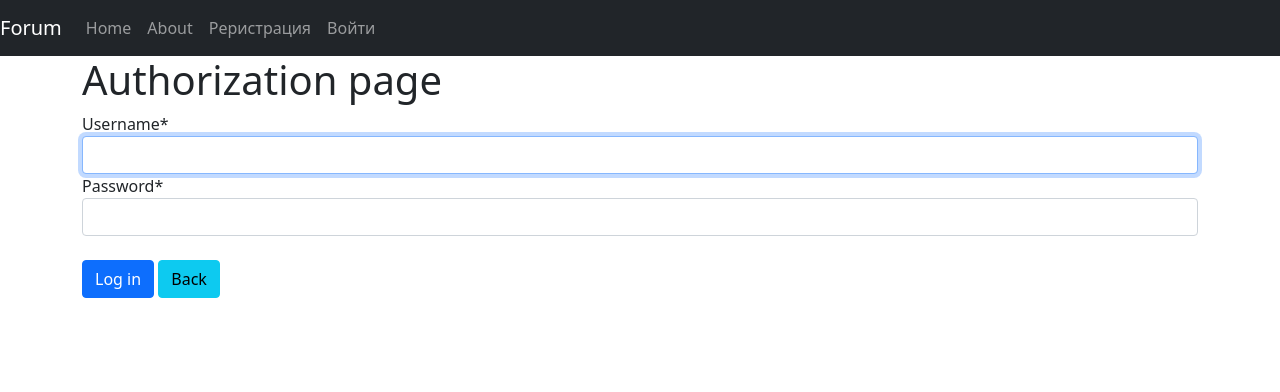
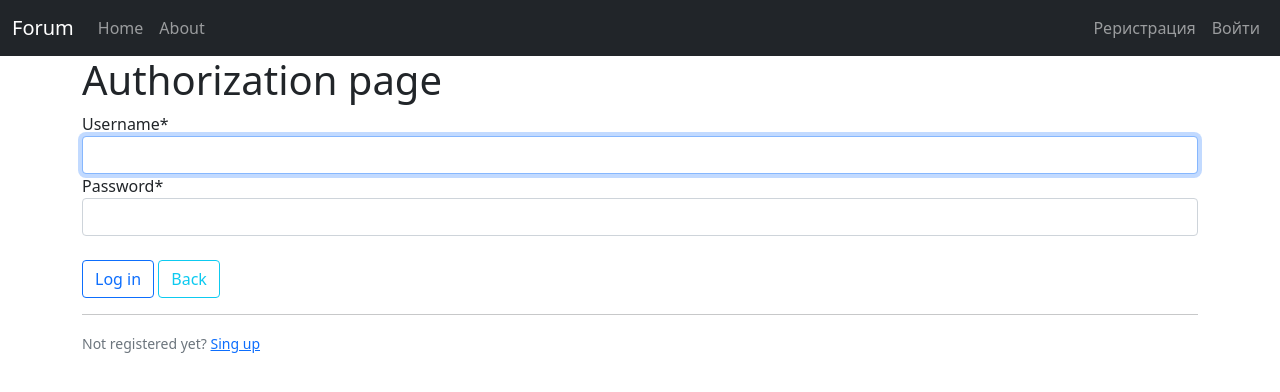
Before and after one commit to OYShestakov/forum_project_django_api, a Django app: page /login/ in a window 1280 px wide. Shown: the top 392 px of the page. Run offline with Django 3.2, Linux system fonts and the light colour scheme; some libraries are stand-ins or nearby versions.

Commit message:
save chenges

```diff
--- a/forum_prj/settings.py
+++ b/forum_prj/settings.py
@@ -140,6 +140,6 @@ MEDIA_URL = '/media/'
 MEDIA_ROOT = os.path.join(BASE_DIR, 'media')
 
 LOGIN_REDIRECT_URL = 'index'
-LOGOUT_REDIRECT_URL = 'index'
+LOGIN_URL = 'login'
 
 CRISPY_TEMPLATE_PACK = 'bootstrap4'
--- a/service/urls.py
+++ b/service/urls.py
@@ -6,7 +6,7 @@ urlpatterns = [
     # path('', include('django.contrib.auth.urls')),
     path('register', views.RegisterForm.as_view(), name='register'),
     path('login/', auth_views.LoginView.as_view(template_name='login.html'), name='login'),
-    path('logout/', auth_views.LogoutView.as_view(), name='logout'),
+    path('logout/', auth_views.LogoutView.as_view(template_name='logout.html'), name='logout'),
     path('', views.PostsView.as_view(), name='index'),
     path('post/<int:pk>', views.DetailPostView.as_view(), name='detail_post'),
     path('create_post', views.CreatePostView.as_view(), name='create_post'),
--- a/templates/about.html
+++ b/templates/about.html
@@ -2,4 +2,5 @@
 
 {% block content %}
     <h1>About</h1>
+    <p>{{ user.username }}</p>
 {% endblock %}
--- a/templates/create_post.html
+++ b/templates/create_post.html
@@ -5,7 +5,7 @@
     <form method="post" enctype="multipart/form-data">
         {% csrf_token %}
         {{ form.as_p }}
-        <button class="btn btn-primary">Create New Post</button>
-        <a class="btn btn-info" href="{% url 'index' %}">Back</a>
+        <button class="btn btn-outline-primary">Create New Post</button>
+        <a class="btn btn-outline-info" href="{% url 'index' %}">Back</a>
     </form>
 {% endblock %}
--- a/templates/index.html
+++ b/templates/index.html
@@ -31,8 +31,8 @@
                       <td> <a href="{% url 'detail_post' post.pk %}">{{ post.title }}</a></td>
                       <td>{{ post.description }}</td>
                       <th scope="row">{{ post.created_at }}</th>
-                      <td><a href="{% url 'update_post' post.pk %}" class="btn btn-primary">Edit</a></td>
-                      <td><a href="{% url 'delete_post' post.pk %}" class="btn btn-danger">Delete</a></td>
+                      <td><a href="{% url 'update_post' post.pk %}" class="btn btn-outline-primary">Edit</a></td>
+                      <td><a href="{% url 'delete_post' post.pk %}" class="btn btn-outline-danger">Delete</a></td>
                     </tr>
                     {% endfor %}
                 {% else %}
--- a/templates/login.html
+++ b/templates/login.html
@@ -7,7 +7,11 @@
         {% csrf_token %}
         {{ form|crispy }}
         <br>
-        <button class="btn btn-primary">Log in</button>
-        <a class="btn btn-info" href="{% url 'index' %}">Back</a>
+        <button class="btn btn-outline-primary">Log in</button>
+        <a class="btn btn-outline-info" href="{% url 'index' %}">Back</a>
     </form>
+    <hr>
+    <small class="text-muted">
+        Not registered yet? <a href="{% url 'register' %}">Sing up</a>
+    </small>
 {% endblock %}
--- a/templates/navbar.html
+++ b/templates/navbar.html
@@ -1,14 +1,23 @@
 <nav class="navbar navbar-expand-lg navbar-dark bg-dark">
-  <a class="navbar-brand" href="#">Forum</a>
-  <button class="navbar-toggler" type="button" data-toggle="collapse" data-target="#navbarNavAltMarkup" aria-controls="navbarNavAltMarkup" aria-expanded="false" aria-label="Toggle navigation">
+  <div class="container-fluid">
+    <a class="navbar-brand" href="{% url 'index' %}">Forum</a>
+    <button class="navbar-toggler" type="button" data-toggle="collapse" data-target="#navbarNavAltMarkup"
+            aria-controls="navbarNavAltMarkup" aria-expanded="false" aria-label="Toggle navigation">
       <span class="navbar-toggler-icon"></span>
     </button>
     <div class="collapse navbar-collapse" id="navbarNavAltMarkup">
       <div class="navbar-nav">
         <a class="nav-item nav-link" href="{% url 'index' %}">Home</a>
         <a class="nav-item nav-link" href="{% url 'about' %}">About</a>
+      </div>
+    </div>
+    <div class="navbar-nav navbar-right">
+    {% if user.is_authenticated %}
+        <a class="nav-item nav-link" href="{% url 'logout' %}">Выйти</a>
+    {% else %}
         <a class="nav-item nav-link" href="{% url 'register' %}">Реристрация</a>
         <a class="nav-item nav-link" href="{% url 'login' %}">Войти</a>
+    {% endif %}
     </div>
   </div>
 </nav>
```
Also changed, not shown: service/views.py (+9 -7 lines), templates/detail_post.html (+11 -8 lines), templates/logout.html (added, +8 -0 lines), templates/register.html (+6 -2 lines). Lines whose indentation alone changed are shown as unchanged.
